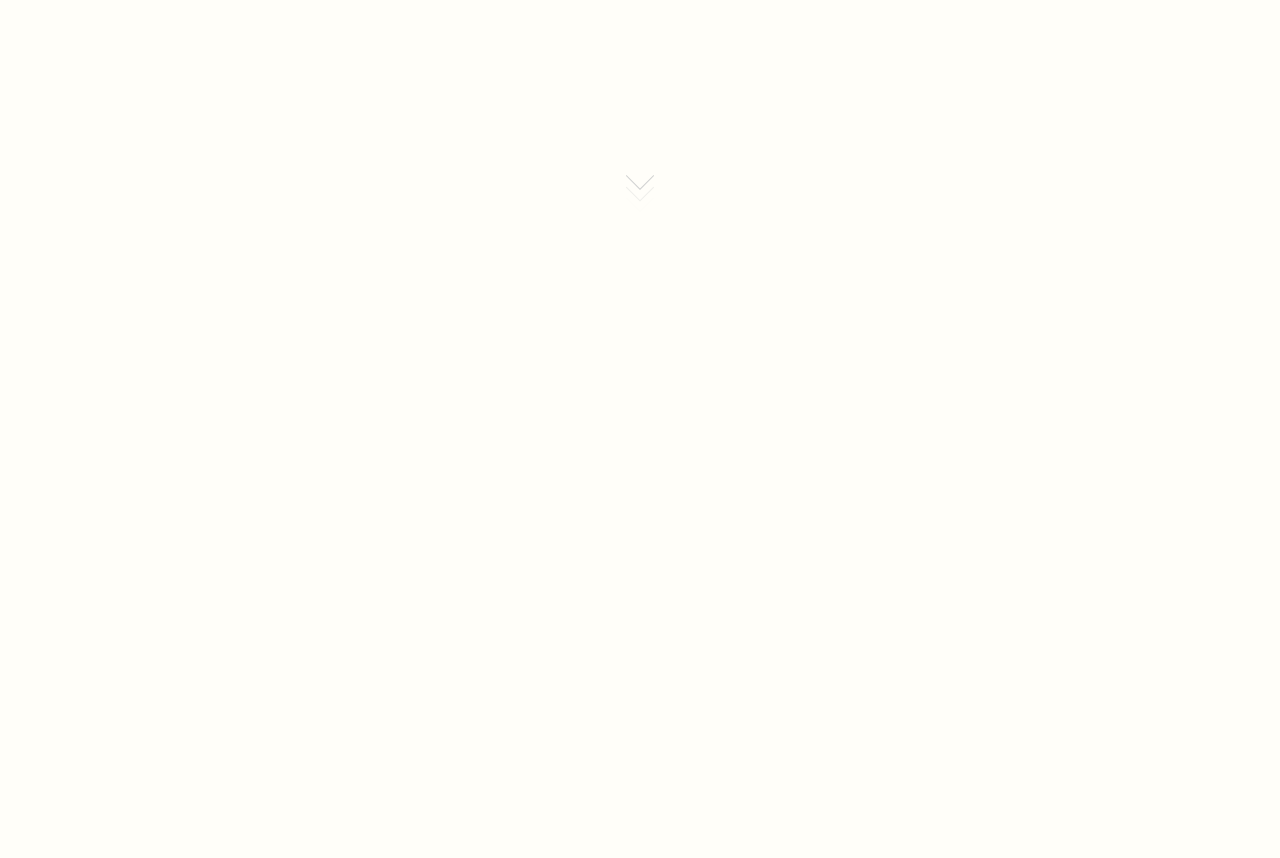
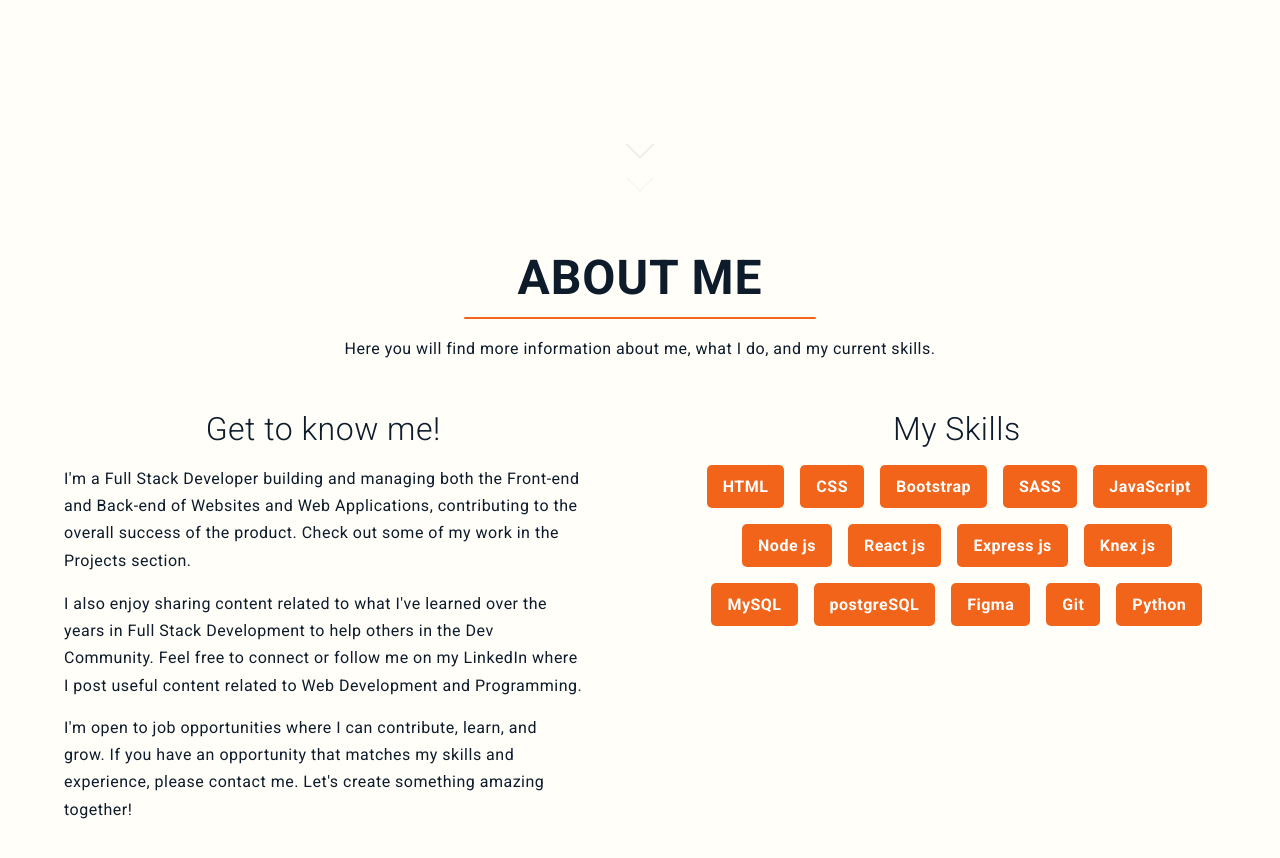
Before and after one commit to Sharanadhi/sharan-portfolio, a React (Vite) app: page / in a window 1280 px wide. Shown: the part 560-1418 px from the top of the page. Before the commit the page ends 800 px from the top, so only its background shows below. Built offline with nearby package versions, Linux system fonts and the light colour scheme; a web font is replaced by a local one.

Commit message:
Add about me section

```diff
--- a/src/App.jsx
+++ b/src/App.jsx
@@ -1,6 +1,7 @@
 
 import Navbar from './components/Navbar/Navbar';
 import Hero from './components/Hero/Hero';
+import About from './components/About/About';
 import './App.scss'
 
 function App() {
@@ -8,9 +9,10 @@ function App() {
       <>
         <header>
           <Navbar/>
+          <Hero />
         </header>
         <main>
-          <Hero />
+          <About />
         </main>
       </>
   )
--- a/src/App.scss
+++ b/src/App.scss
@@ -26,3 +26,16 @@ body {
   -webkit-font-smoothing: antialiased;
   scroll-behavior: smooth;
 }
+
+header {
+  height: 100vh;
+}
+
+.underline {
+  background-color: $orange1;
+  width: 22rem;
+  height: 0.15rem;
+  border: none;
+  margin-bottom: 1rem;
+  @include border-radius(8px);
+}
--- /dev/null
+++ b/src/components/About/About.jsx
@@ -0,0 +1,61 @@
+import { Slide,Fade,Zoom } from "react-awesome-reveal";
+
+
+import './About.scss';
+
+function About() {
+  return (
+    <section id='about' className="about">
+      <div className='about__header'>
+          <h2 className="about__heading">ABOUT ME</h2>
+          <hr className='underline'/>
+        <Slide>
+          <p className="about__text">
+            Here you will find more information about me, what I do,
+            and my current skills.
+          </p>
+        </Slide>
+      </div>
+      <div className='about__container'>
+        <div className='about__content'>
+          <h3 className="about__content-heading">Get to know me!</h3>
+          <Zoom duration={2000}>
+          <p className="about__content-text">
+            I&apos;m a Full Stack Developer building and managing both the Front-end and Back-end of Websites and Web Applications, contributing to the overall success of the product. Check out some of my work in the Projects section.
+          </p>
+          <p className="about__content-text">
+            I also enjoy sharing content related to what I&apos;ve learned over the years in Full Stack Development to help others in the Dev Community. Feel free to connect or follow me on my LinkedIn where I post useful content related to Web Development and Programming.
+          </p>
+          <p className="about__content-text">
+            I&apos;m open to job opportunities where I can contribute, learn, and grow. If you have an opportunity that matches my skills and experience, please contact me. Let&apos;s create something amazing together!
+          </p>
+          </Zoom>
+        </div>
+        <div className='about__skills'>
+          <h3 className="about__skills-heading">My Skills</h3>
+          <div className="about__skills-container">
+          <Fade delay={1000} cascade damping={0.1}>
+            <p>HTML</p>
+            <p>CSS</p>
+            <p>Bootstrap</p>
+            <p>SASS</p>
+            <p>JavaScript</p>
+            <p>Node js</p>
+            <p>React js</p>
+            <p>Express js</p>
+            <p>Knex js</p>
+            <p>MySQL</p>
+            <p>postgreSQL</p>
+            <p>Figma</p>
+            <p>Git</p>
+            <p>Python</p>
+            </Fade>
+          </div>
+        </div>
+
+      </div>
+    </section>
+  )
+}
+
+export default About;
--- /dev/null
+++ b/src/components/About/About.scss
@@ -0,0 +1,53 @@
+@use "../../styles/partials/variables" as *;
+@use "../../styles/partials/mixins" as *;
+@use "../../styles/partials/typography" as *;
+
+.about {
+  margin: 0 1rem;
+  @include flex-center;
+  flex-direction: column;
+
+  &__header {
+    @include flex-center;
+    flex-direction: column;
+  }
+  &__container {
+    display: flex;
+    align-items: flex-start;
+    justify-content: space-between;
+    gap: 1.2rem;
+  }
+  &__content {
+    flex: 1;
+    padding: 3rem;
+    @include flex-center;
+    flex-direction: column;
+    &-heading,
+    &-text {
+      margin-bottom: 1rem;
+    }
+  }
+  &__skills {
+    flex: 1;
+    padding: 3rem;
+    @include flex-center;
+    flex-direction: column;
+    &-heading {
+      margin-bottom: 1rem;
+    }
+    &-container {
+      @include flex-center;
+      flex-wrap: wrap;
+      gap: 1rem;
+      p {
+        margin: 0;
+        padding: 0.5rem 1rem;
+        // border: 1px solid #ddd;
+        border-radius: 5px;
+        font-weight: 700;
+        color: $white;
+        background-color: $orange1;
+      }
+    }
+  }
+}
--- a/src/components/Hero/Hero.jsx
+++ b/src/components/Hero/Hero.jsx
@@ -1,6 +1,6 @@
 
 import { FaLinkedin,FaGithub,FaSpotify } from "react-icons/fa6";
-import { Slide } from "react-awesome-reveal";
+import { Slide,Fade,Zoom } from "react-awesome-reveal";
 
 import './Hero.scss';
 import sharan_headshot from '../../assets/images/Sharan_Athiyadath.jpg';
@@ -8,24 +8,24 @@ import sharan_headshot from '../../assets/images/Sharan_Athiyadath.jpg';
 function Hero(){
   return (
     <section className="hero">
-      <Slide duration={1000}>
+      <Zoom duration={2000}>
         <div className='hero__imgContainer'>
           <img className='hero__img' src={sharan_headshot} alt="Sharan's headshot" />
         </div>
-      </Slide>
+      </Zoom>
       <Slide duration={2000}>
         <h1 className="hero__heading">Sharan Athiyadath</h1>
       </Slide>
       <Slide duration={3000}>
         <h3 className="hero__subheading">Full Stack Developer</h3>
       </Slide>
-      <Slide duration={4000}>
         <ul className='hero__sociallinks'>
+        <Fade delay={2000} cascade damping={0.1}>
           <li><a target="_blank" href="https://www.linkedin.com/in/sharan-athiyadath/"><FaLinkedin/></a></li>
           <li><a target="_blank" href="https://github.com/Sharanadhi"><FaGithub/></a></li>
           <li><a target="_blank" href="https://open.spotify.com/user/315qepx426u27kty6kxa5227dxoe?si=c8d4bc9ade6c4824"><FaSpotify/></a></li>
+      </Fade>
         </ul>
-      </Slide>
       <div className="scroll-down">
         <span></span>
         <span></span>
--- a/src/components/Hero/Hero.scss
+++ b/src/components/Hero/Hero.scss
@@ -3,16 +3,12 @@
 @use "../../styles/partials/typography" as *;
 
 .hero {
-  display: flex;
+  @include flex-center;
   flex-direction: column;
-  align-items: center;
-  justify-content: center;
   gap: 1.2rem;
 
   &__imgContainer {
-    display: flex;
-    justify-content: center;
-    align-items: center;
+    @include flex-center;
   }
 
   &__img {
@@ -35,9 +31,7 @@
 
   .hero__sociallinks {
     list-style-type: none;
-    display: flex;
-    align-items: center;
-    justify-content: center;
+    @include flex-center;
     gap: 1.2rem;
     a {
       font-size: 2rem;
--- a/src/components/Navbar/Navbar.jsx
+++ b/src/components/Navbar/Navbar.jsx
@@ -8,7 +8,7 @@ function Navbar() {
     </div>
     <ul className="navbar__menu">
       <li><a href="#" className='active'>Home</a></li>
-      <li><a href="#">About</a></li>
+      <li><a href="#about">About</a></li>
       <li><a href="#">Projects</a></li>
       <li><a href="#">Contact</a></li>
     </ul>
--- a/src/components/Navbar/Navbar.scss
+++ b/src/components/Navbar/Navbar.scss
@@ -6,7 +6,8 @@
   display: flex;
   align-items: center;
   justify-content: space-between;
-  padding: 3rem;
+  padding: 1rem 4rem;
+  z-index: 10;
   &__logo a {
     color: $blue1;
     text-decoration: none;
--- a/src/styles/partials/_typography.scss
+++ b/src/styles/partials/_typography.scss
@@ -10,12 +10,14 @@ h1 {
   @include roboto-font(900);
   font-size: 4rem;
   letter-spacing: 1.5px;
+  line-height: 2;
 }
 
 h2 {
   @include roboto-font(700);
   font-size: 3rem;
   letter-spacing: 1px;
+  line-height: 1.6;
 }
 
 h3 {
@@ -28,4 +30,5 @@ p {
   @include roboto-font(400);
   font-size: 1rem;
   letter-spacing: 0.5px;
+  line-height: 1.7;
 }
--- a/src/styles/partials/_variables.scss
+++ b/src/styles/partials/_variables.scss
@@ -9,6 +9,7 @@ $beige: #e0e1dd;
 $white: #ffffff;
 $white1: #fffef9;
 $white2: #fffefb;
+$orange1: #f26419;
 
 //FONTS
 
```
